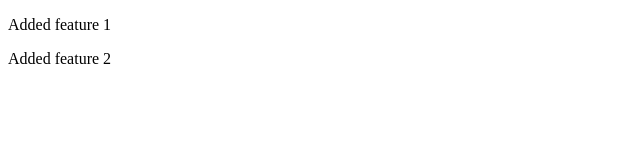
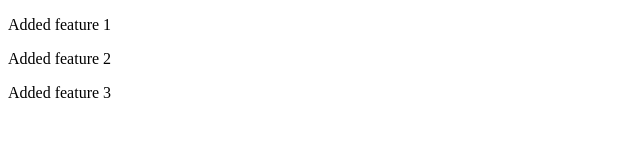
Before and after one commit to steve-giles/TestGitHub4, a plain HTML site: page index.html in a window 1280 px wide. Shown: the whole page, without its empty margins (0-640 px from the left). Drawn offline with Linux system fonts and the light colour scheme.

Commit message:
feature 3

```diff
--- a/index.html
+++ b/index.html
@@ -5,6 +5,7 @@
     <title>Title</title>
     <p>Added feature 1</p>
     <p>Added feature 2</p>
+    <p>Added feature 3</p>
 </head>
 <body>
 
```
